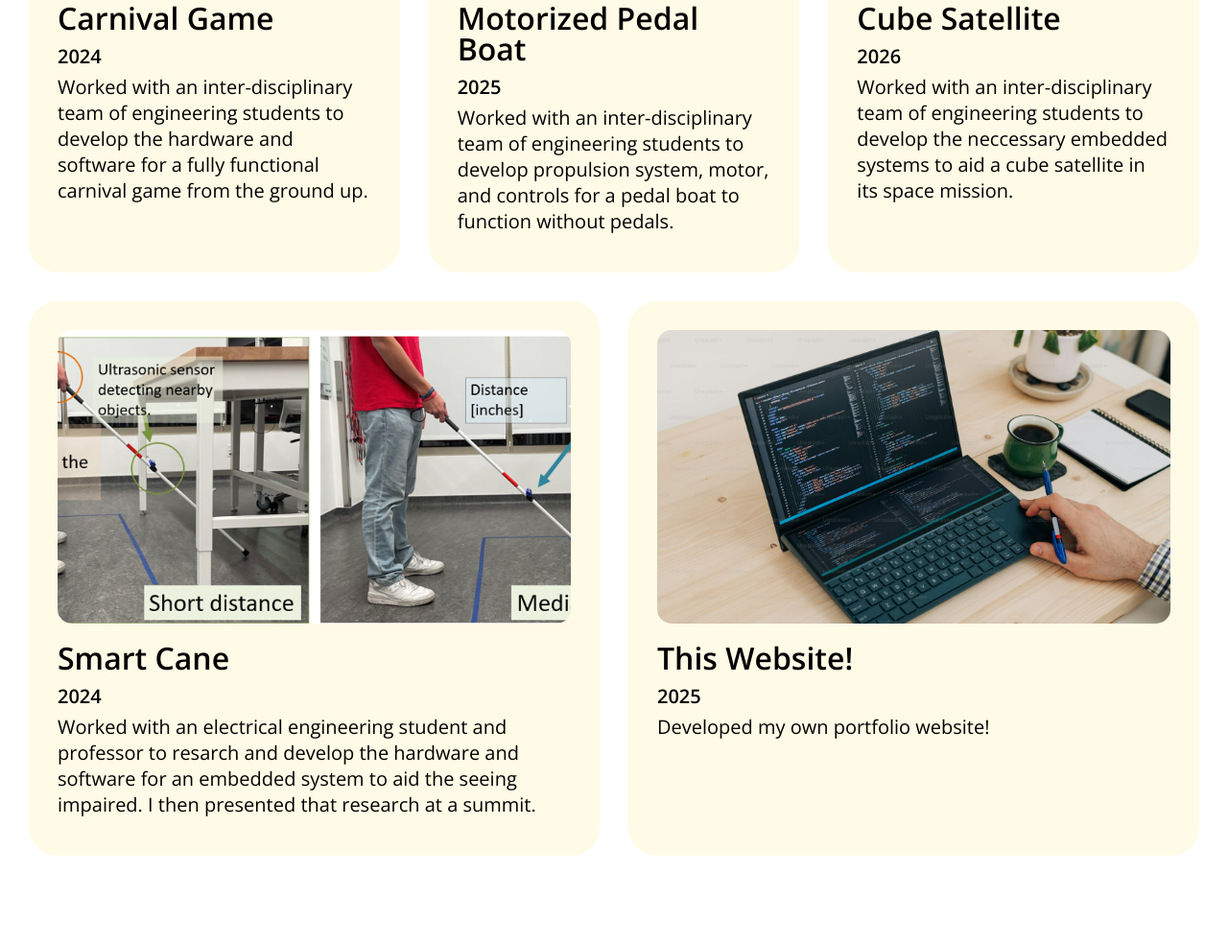
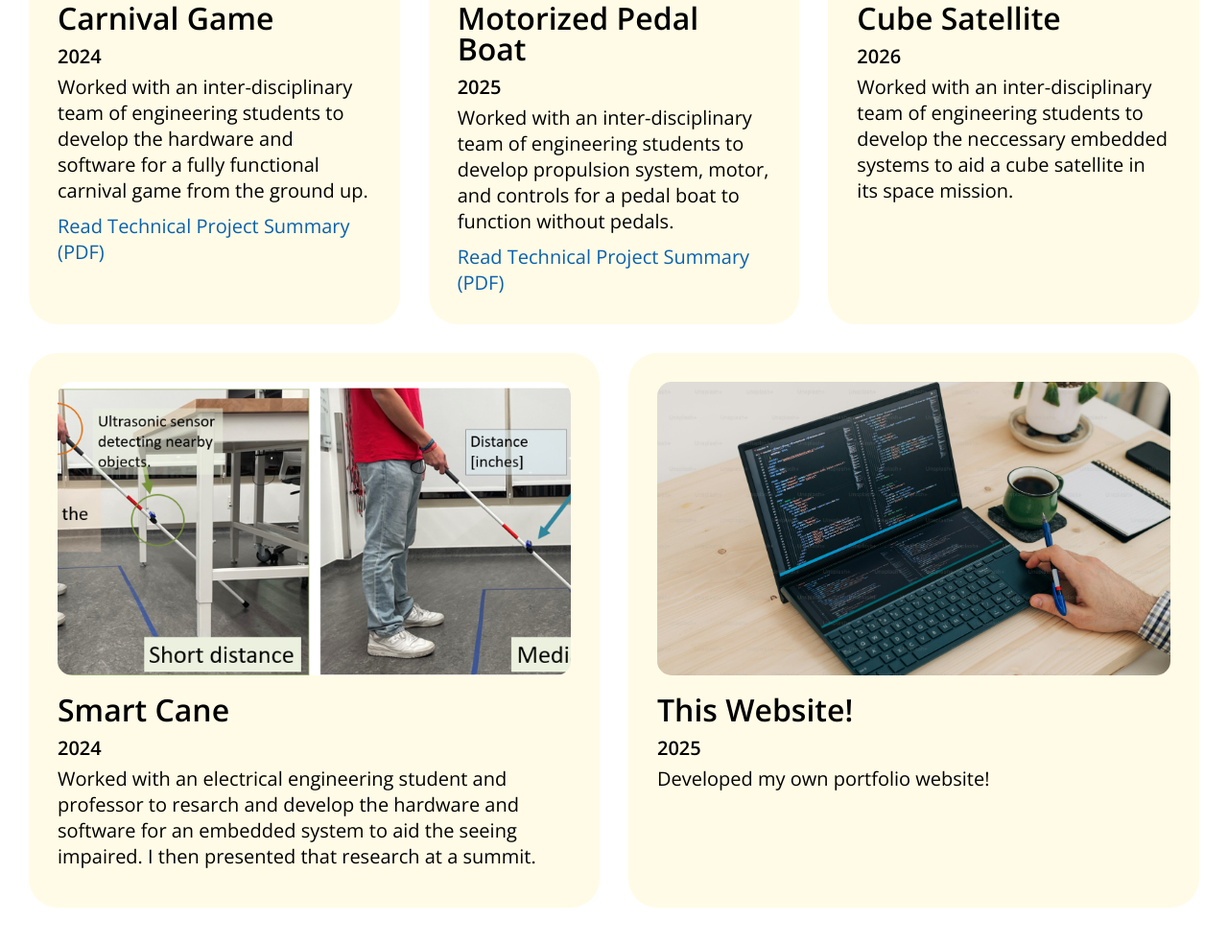
Before and after one commit to NotBryson4Real/Portfolio-Website, a plain HTML site: page index.html in a window 1280 px wide. Shown: the part 1933-2917 px from the top of the page at 96% size. Drawn offline with nearby package versions, Linux system fonts and the light colour scheme.

Commit message:
added technical project summaries for boat and carnival

```diff
--- a/index.html
+++ b/index.html
@@ -142,6 +142,8 @@
 				    <h3>Carnival Game</h3>
 				    <div>2024</div>
 				    <p>Worked with an inter-disciplinary team of engineering students to develop the hardware and software for a fully functional carnival game from the ground up.</p>
+
+					<a href="./Carnival Game Project Summary.pdf" target="_blank" class="project-pdf-link">Read Technical Project Summary (PDF)</a>
 				</article>
 				<article>
 				    <figure class="video-trigger" data-video-src="https://www.youtube.com/embed/cMAAWYdMJJU?si=5AhMI6SH6eafJM0U">
@@ -153,6 +155,8 @@
 				    <h3>Motorized Pedal Boat</h3>
 				    <div>2025</div>
 				    <p>Worked with an inter-disciplinary team of engineering students to develop propulsion system, motor, and controls for a pedal boat to function without pedals.</p>
+
+					<a href="./Motorized Pedal Boat Project Summary.pdf" target="_blank" class="project-pdf-link">Read Technical Project Summary (PDF)</a>
 				</article>
 				<article>
 					<figure>
@@ -193,6 +197,7 @@
 				    <h3>This Website!</h3>
 				    <div>2025</div>
 				    <p>Developed my own portfolio website!</p>
+
 				</article>
 				<!-- <article>
 					<figure>
```
Also changed, not shown: 2 other files.
